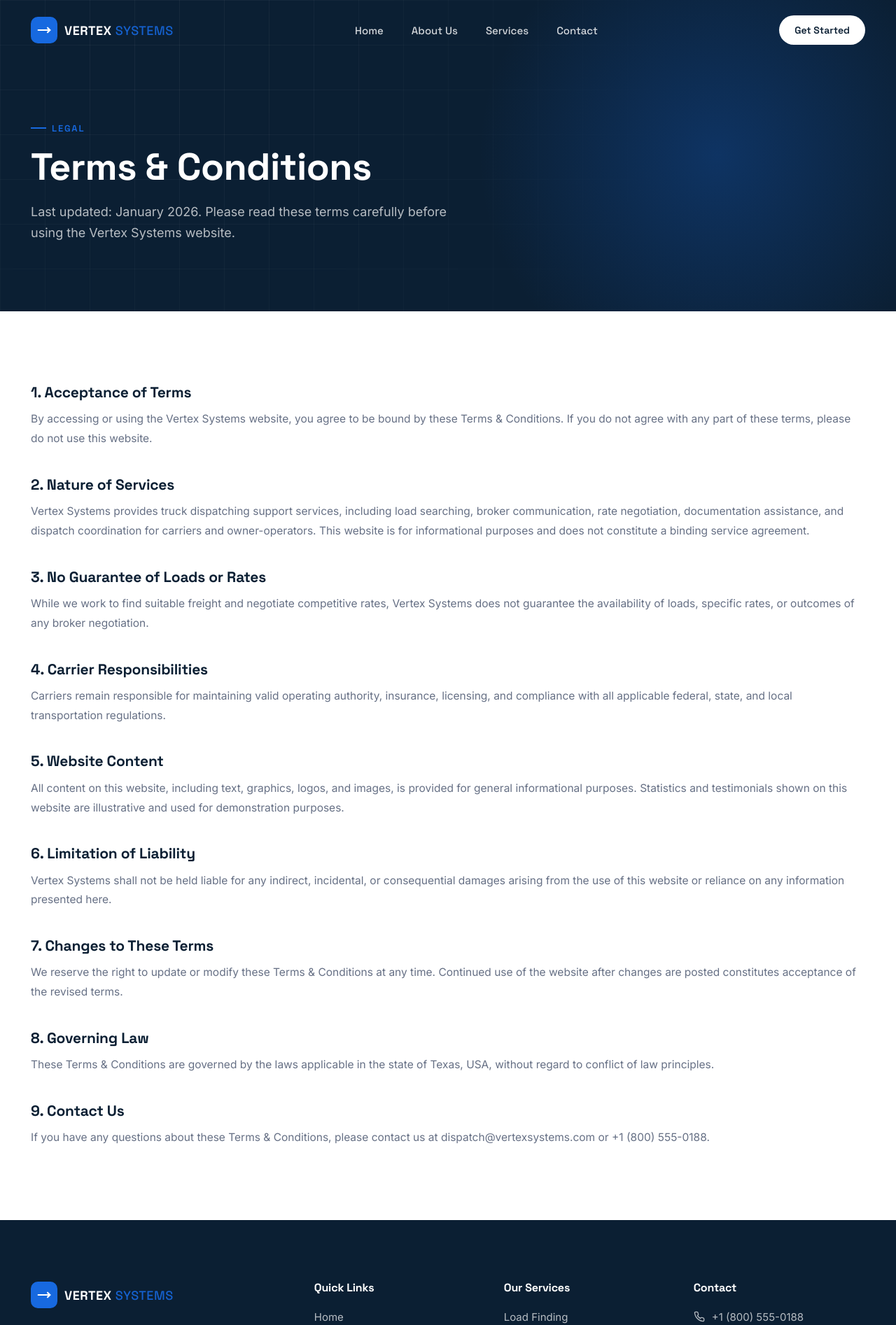
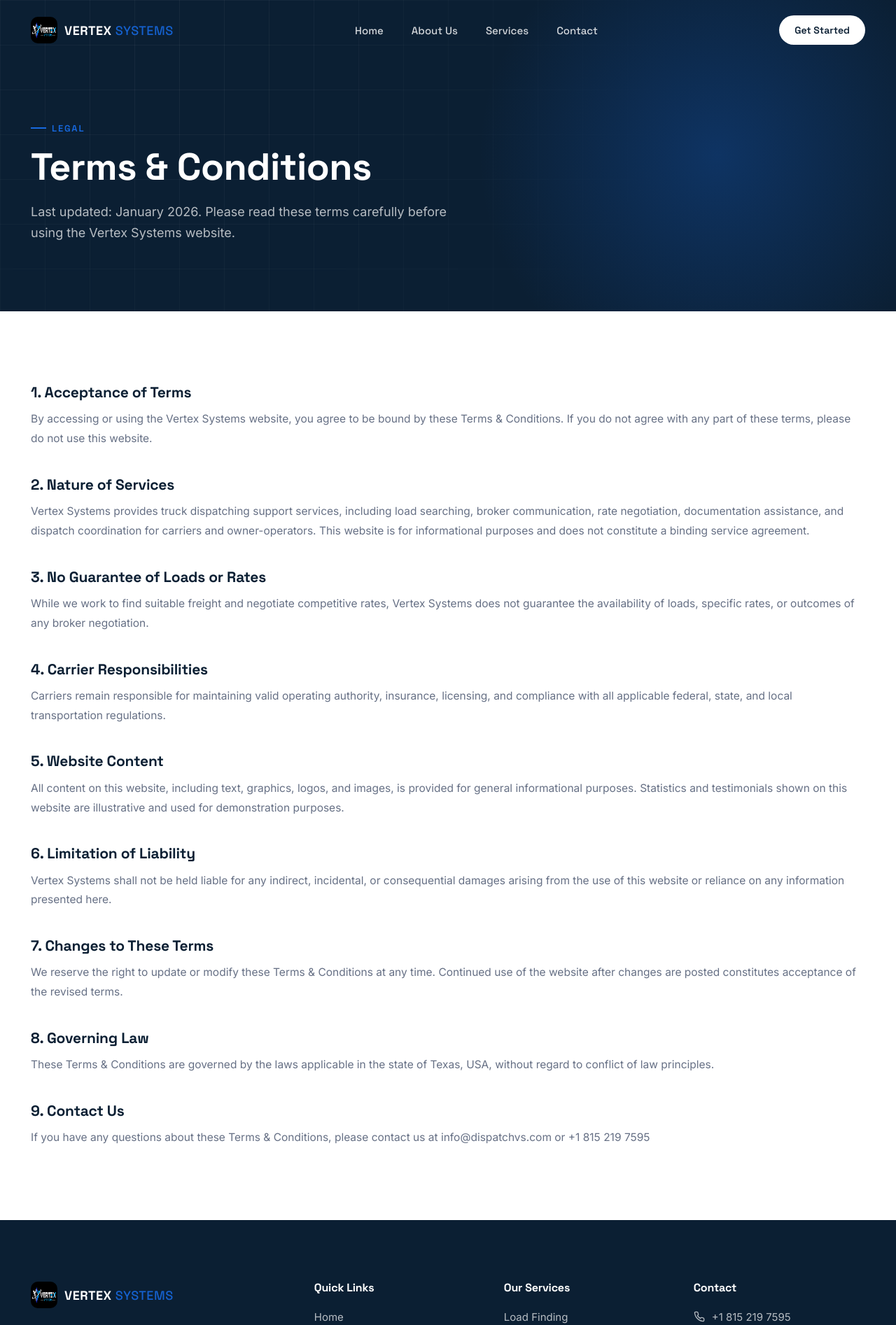
Before and after one commit to awais18311/vertexsystem, a React (Vite) app: page /terms-conditions in a window 1280 px wide. Shown: the top 1894 px of the page at 70% size. Built offline with nearby package versions, Linux system fonts and the light colour scheme.

Commit message:
logo and number

```diff
--- a/index.html
+++ b/index.html
@@ -2,8 +2,7 @@
 <html lang="en">
   <head>
     <meta charset="UTF-8" />
-    <link rel="icon" type="image/svg+xml" href="/truck-favicon.svg" />
-    <meta name="viewport" content="width=device-width, initial-scale=1.0" />
+ <link rel="icon" type="image/png" href="/vertexlogo.png" />    <meta name="viewport" content="width=device-width, initial-scale=1.0" />
     <meta name="description" content="Vertex Systems — Professional truck dispatching support for carriers, owner-operators, and trucking companies." />
     <title>Vertex Systems | Professional Truck Dispatching</title>
     <link rel="preconnect" href="https://fonts.googleapis.com">
--- a/src/components/Footer.jsx
+++ b/src/components/Footer.jsx
@@ -9,9 +9,8 @@ export default function Footer() {
       <div className="container vx-footer__top">
         <div className="vx-footer__col vx-footer__brand">
           <Link to="/" className="vx-logo">
-            <span className="vx-logo__mark" aria-hidden="true">
-              <MoveRight size={20} strokeWidth={2.6} />
-            </span>
+                     <img src="vertexlogo.png" alt="Vertex Systems logo" className="vx-logo__mark" />
+
             <span className="vx-logo__text">
               VERTEX <span>SYSTEMS</span>
             </span>
@@ -47,7 +46,7 @@ export default function Footer() {
         <div className="vx-footer__col">
           <h3>Contact</h3>
           <ul className="vx-footer__contact">
-            <li><Phone size={16} /><a href="tel:+18005550188">+1 (800) 555-0188</a></li>
+            <li><Phone size={16} /><a href="tel:+1 815 219 7595">+1 815 219 7595 </a></li>
             <li><Mail size={16} /><a href="mailto:info@dispatchvs.com">info@dispatchvs.com</a></li>
             <li><MapPin size={16} /><span>Joliet, IL 60435</span></li>
           </ul>
--- a/src/components/Header.jsx
+++ b/src/components/Header.jsx
@@ -31,9 +31,7 @@ export default function Header() {
     <header className={`vx-header ${solid ? 'vx-header--solid' : ''}`}>
       <div className="container vx-header__inner">
         <Link to="/" className="vx-logo" aria-label="Vertex Systems home">
-          <span className="vx-logo__mark" aria-hidden="true">
-            <MoveRight size={20} strokeWidth={2.6} />
-          </span>
+          <img src="vertexlogo.png" alt="Vertex Systems logo" className="vx-logo__mark" />
           <span className="vx-logo__text">
             VERTEX <span>SYSTEMS</span>
           </span>
--- a/src/pages/Contact.jsx
+++ b/src/pages/Contact.jsx
@@ -72,7 +72,7 @@ export default function Contact() {
                 <span className="vx-contact-info__icon"><Phone size={19} /></span>
                 <div>
                   <span className="vx-contact-info__label">Phone</span>
-                  <a href="tel:+18005550188">+1 (800) 555-0188</a>
+                  <a href="tel:+1 815 219 7597 ">+1 815 219 7595 </a>
                 </div>
               </li>
               <li>
--- a/src/pages/PrivacyPolicy.jsx
+++ b/src/pages/PrivacyPolicy.jsx
@@ -33,7 +33,7 @@ const sections = [
   },
   {
     title: '8. Contact Us',
-    body: `If you have any questions about this Privacy Policy, please contact us at dispatch@vertexsystems.com or +1 (800) 555-0188.`,
+    body: `If you have any questions about this Privacy Policy, please contact us at info@dispatchvs.com or +1 (815) 219-7595 `,
   },
 ]
 
--- a/src/pages/TermsConditions.jsx
+++ b/src/pages/TermsConditions.jsx
@@ -37,7 +37,7 @@ const sections = [
   },
   {
     title: '9. Contact Us',
-    body: `If you have any questions about these Terms & Conditions, please contact us at dispatch@vertexsystems.com or +1 (800) 555-0188.`,
+    body: `If you have any questions about these Terms & Conditions, please contact us at info@dispatchvs.com or +1 815 219 7595 `,
   },
 ]
 
```
Also changed, not shown: public/logo.jpeg (added), public/vertexlogo.png (added).
